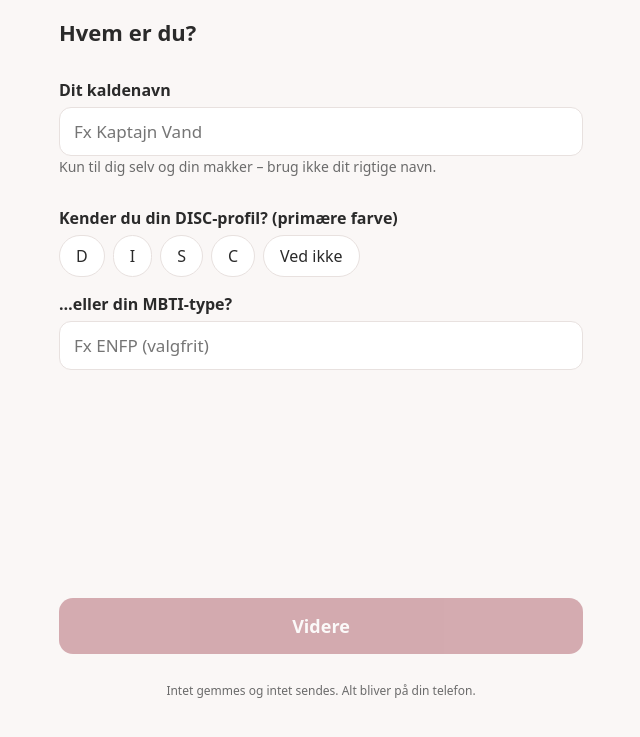
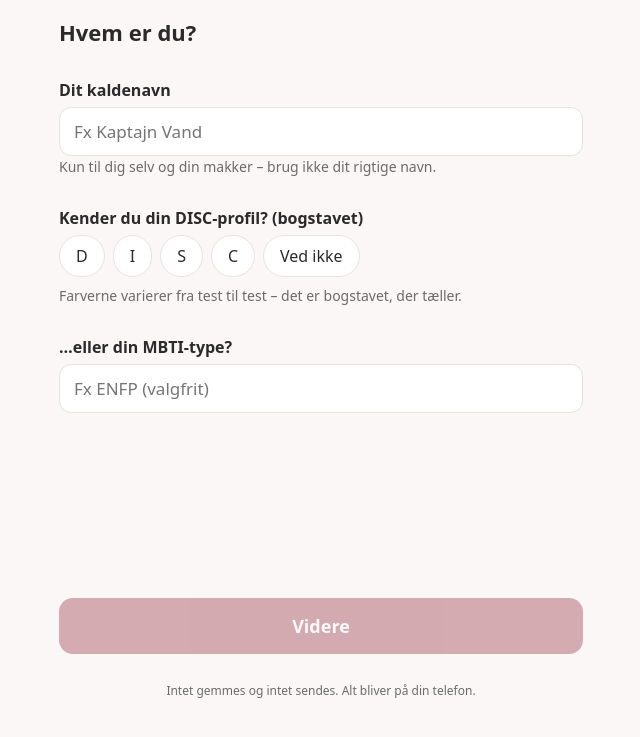
Before and after one commit to ChristianMossing/ai-fundamentals, a plain HTML site: page index.html in a window 1280 px wide. Both pictures are taken after a click on the button "Kom i gang". Shown: the part 61-798 px from the top of the page, without its empty margins (319-959 px from the left). Drawn offline with Linux system fonts and the light colour scheme.

Commit message:
Add files via upload

```diff
--- a/index.html
+++ b/index.html
@@ -138,7 +138,8 @@
       h('h2',{text:'Hvem er du?'}),
       h('label',{text:'Dit kaldenavn'}),nick,
       h('p',{class:'muted',text:'Kun til dig selv og din makker – brug ikke dit rigtige navn.'}),
-      h('label',{text:'Kender du din DISC-profil? (primære farve)'}),chips,
+      h('label',{text:'Kender du din DISC-profil? (bogstavet)'}),chips,
+      h('p',{class:'muted',style:'margin-top:8px',text:'Farverne varierer fra test til test – det er bogstavet, der tæller.'}),
       h('label',{text:'…eller din MBTI-type?'}),mb,
       h('div',{class:'spacer'}),go
     ]);
@@ -238,7 +239,7 @@
     full.innerHTML='';full.style.background=COLORS[k];
     full.appendChild(h('div',{class:'big',text:k}));
     full.appendChild(h('div',{class:'nick',text:TYPES[k].title}));
-    full.appendChild(h('div',{class:'tap',text:'Tryk for at lukke'}));
+    full.appendChild(h('div',{class:'tap',text:'Bogstavet tæller – ikke farven · Tryk for at lukke'}));
     full.classList.add('on');
     try{var p=full.requestFullscreen&&full.requestFullscreen();if(p&&p.catch)p.catch(function(){})}catch(e){}
   }
```
